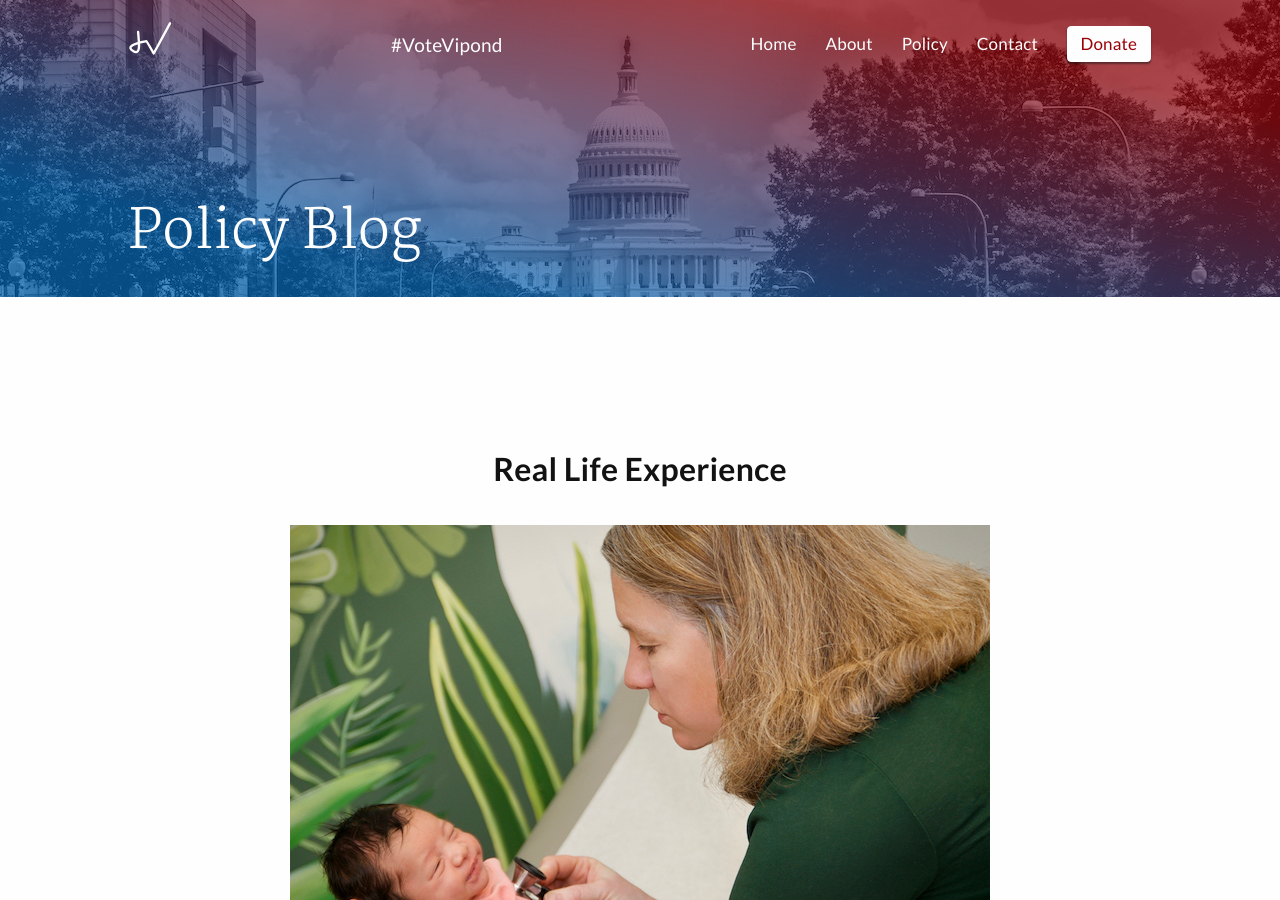
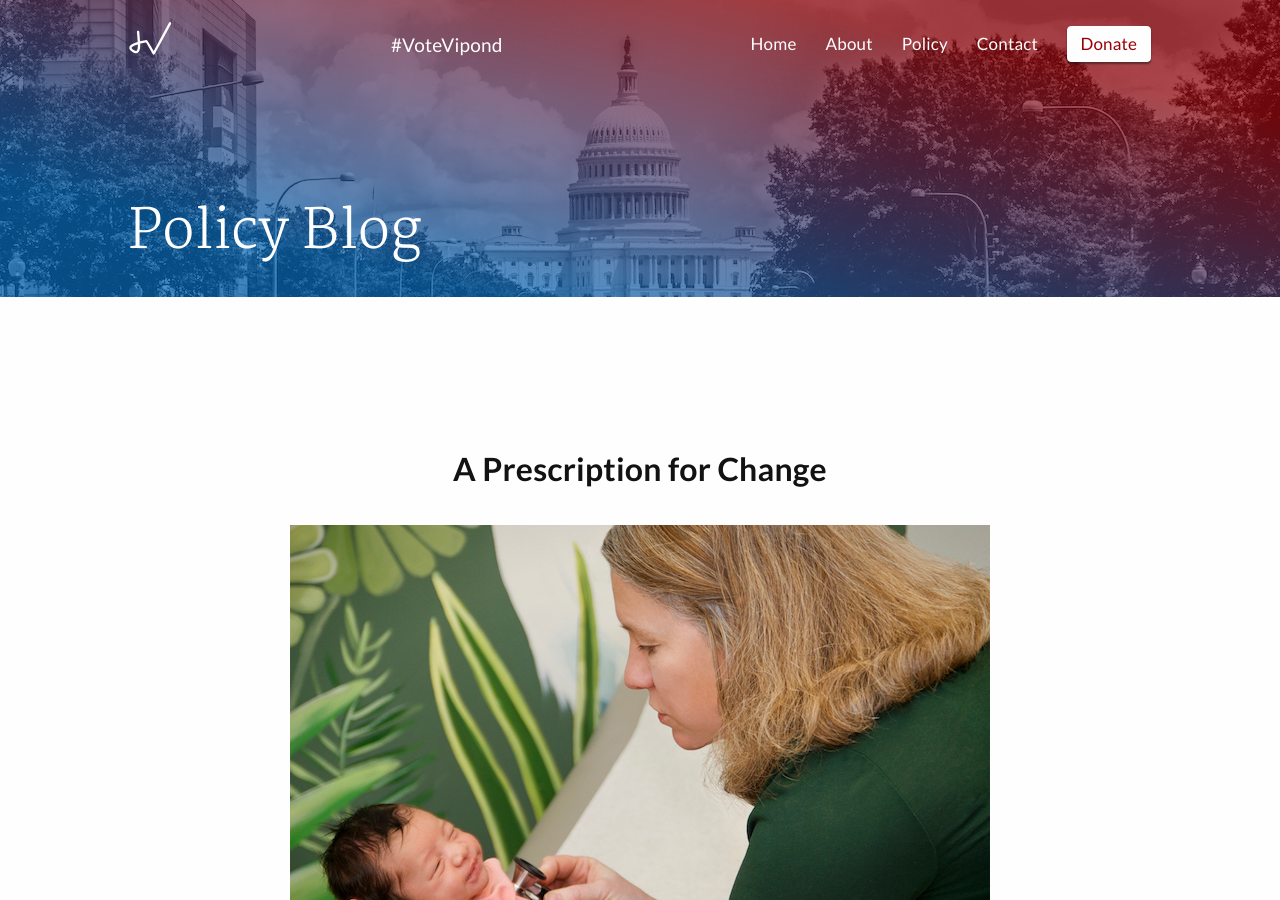
Before and after one commit to AlexVipond/jennifervipond.github.io, a Jekyll site: the page built from _posts/2018-02-16-real-life-experience.md, in a window 1280 px wide and 900 px high. Built offline with Jekyll 4.4.1, drawn with Linux system fonts in a browser that asks for light colours.

Commit message:
Update 2018-02-16-real-life-experience.md

```diff
--- a/_posts/2018-02-16-real-life-experience.md
+++ b/_posts/2018-02-16-real-life-experience.md
@@ -2,7 +2,7 @@
 date: '2018-02-16 15:39 -0500'
 layout: policy
 published: true
-title: Real Life Experience
+title: A Prescription for Change
 tags:
   - real-life-experience
   - evidence-based-policy
```
